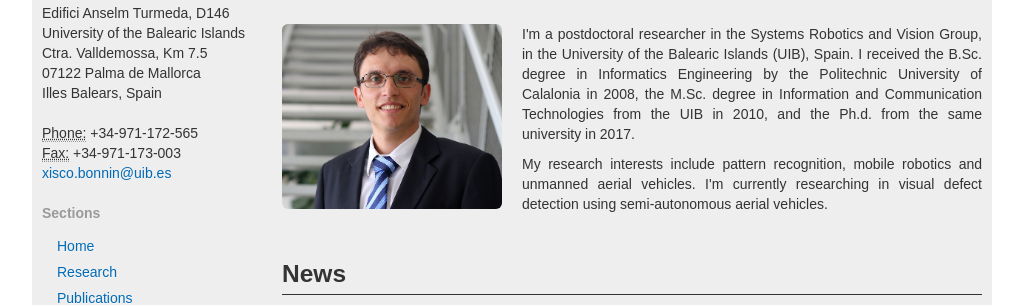
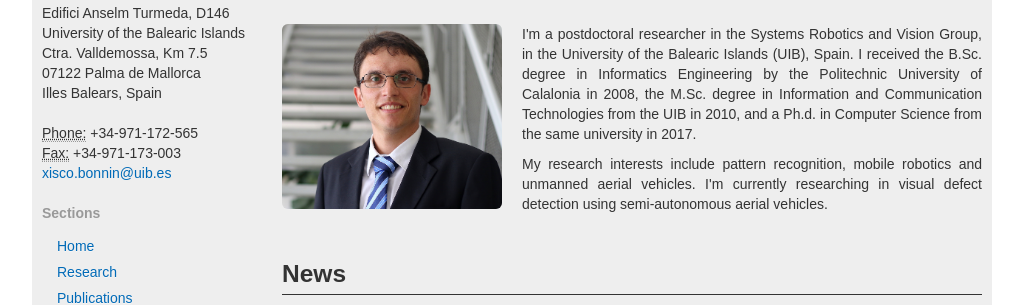
Before and after one commit to xiscobonnin/xiscobonnin.github.io, a Jekyll site: the page built from index.html, in a window 1280 px wide. Shown: the part 249-554 px from the top of the page, without its empty margins (128-1151 px from the left). Built offline with Jekyll 4.4.1, drawn with Linux system fonts in a browser that asks for light colours.

Commit message:
Updating info

```diff
--- a/index.html
+++ b/index.html
@@ -27,7 +27,7 @@ id: home
 		<div class="span6 text-center">
 
 			<p class="text-justify">
-			I'm a postdoctoral researcher in the Systems Robotics and Vision Group, in the University of the Balearic Islands (UIB), Spain. I received the B.Sc. degree in Informatics Engineering by the Politechnic University of Calalonia in 2008, the M.Sc. degree in Information and Communication Technologies from the UIB in 2010, and the Ph.d. from the same university in 2017.</p>
+			I'm a postdoctoral researcher in the Systems Robotics and Vision Group, in the University of the Balearic Islands (UIB), Spain. I received the B.Sc. degree in Informatics Engineering by the Politechnic University of Calalonia in 2008, the M.Sc. degree in Information and Communication Technologies from the UIB in 2010, and a Ph.d. in Computer Science from the same university in 2017.</p>
 
 			<p class="text-justify">
 			My research interests include pattern recognition, mobile robotics and unmanned aerial vehicles. I'm currently researching in visual defect detection using semi-autonomous aerial vehicles.</p>
```
Also changed, not shown: img/photo_phd_sq2.jpg (added).
